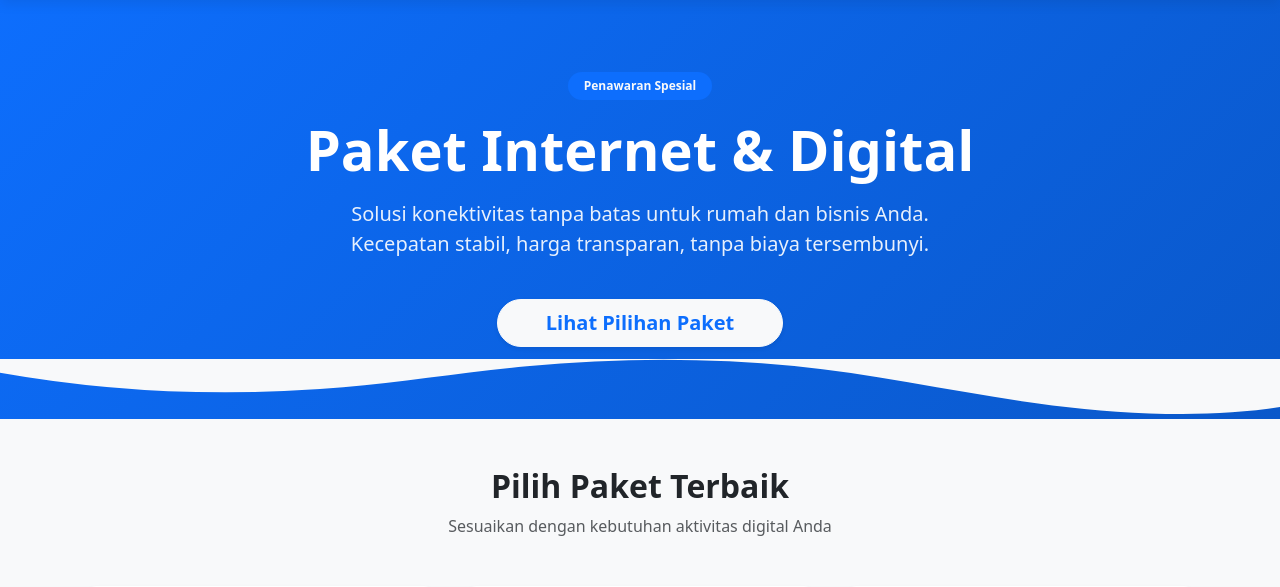
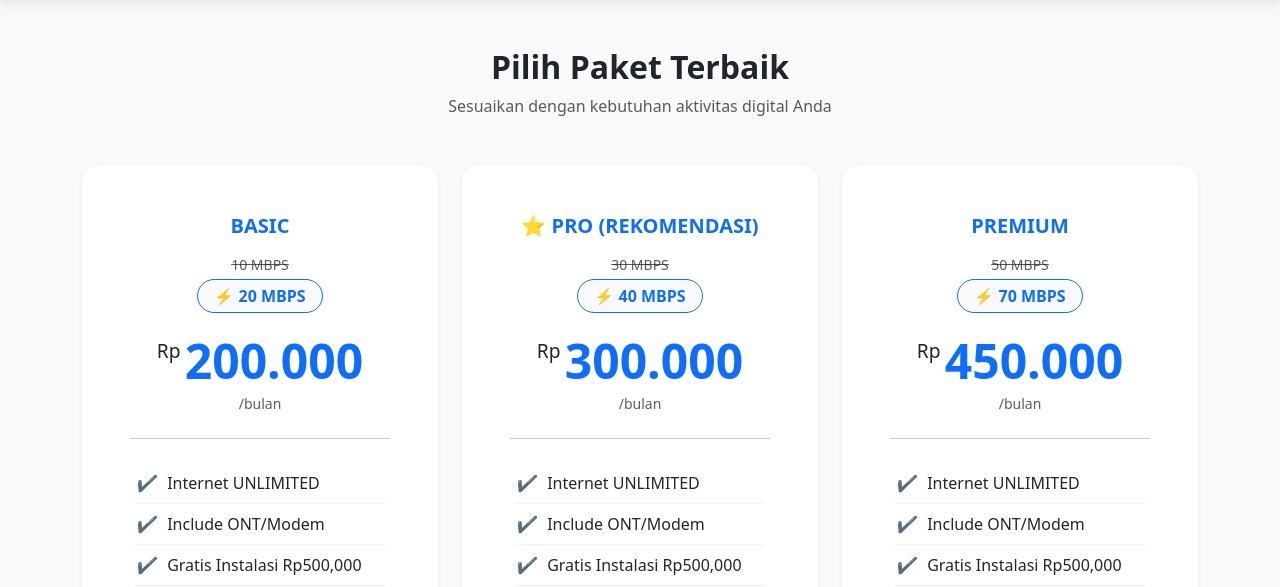
Before and after one commit to nansatna/apps-profil-cifo, a PHP site: page /layanan/pricing in a window 1280 px wide. Shown: the part 56-643 px from the top of the page. Run offline with PHP 8.4, Linux system fonts and the light colour scheme.

Commit message:
memperbaiki tampilan halaman layanan/pricing

```diff
--- a/pages/depan/layanan/pricing.php
+++ b/pages/depan/layanan/pricing.php
@@ -1,23 +1,3 @@
-
-
-<section class="hero-section text-white py-5">
-  <div class="container text-center py-4" data-aos="zoom-in">
-    <span class="badge bg-primary text-light mb-3 px-3 py-2 rounded-pill">Penawaran Spesial</span>
-    <h1 class="fw-bold display-4">Paket Internet & Digital</h1>
-    <p class="lead mt-3 mx-auto" style="max-width: 600px; opacity: 0.9;">
-      Solusi konektivitas tanpa batas untuk rumah dan bisnis Anda.
-      Kecepatan stabil, harga transparan, tanpa biaya tersembunyi.
-    </p>
-    <a href="#paket" class="btn btn-light text-primary fw-bold btn-lg mt-4 px-5 shadow-sm rounded-pill">Lihat Pilihan Paket</a>
-  </div>
-
-  <div class="custom-shape-divider-bottom">
-    <svg data-name="Layer 1" xmlns="http://www.w3.org/2000/svg" viewBox="0 0 1200 120" preserveAspectRatio="none">
-        <path d="M321.39,56.44c58-10.79,114.16-30.13,172-41.86,82.39-16.72,168.19-17.73,250.45-.39C823.78,31,906.67,72,985.66,92.83c70.05,18.48,146.53,26.09,214.34,3V0H0V27.35A600.21,600.21,0,0,0,321.39,56.44Z" class="shape-fill"></path>
-    </svg>
-  </div>
-</section>
-
 <section id="paket" class="py-5 bg-light" data-aos="fade-up" data-aos-delay="300">
   <div class="container">
     <div class="text-center mb-5">
```
